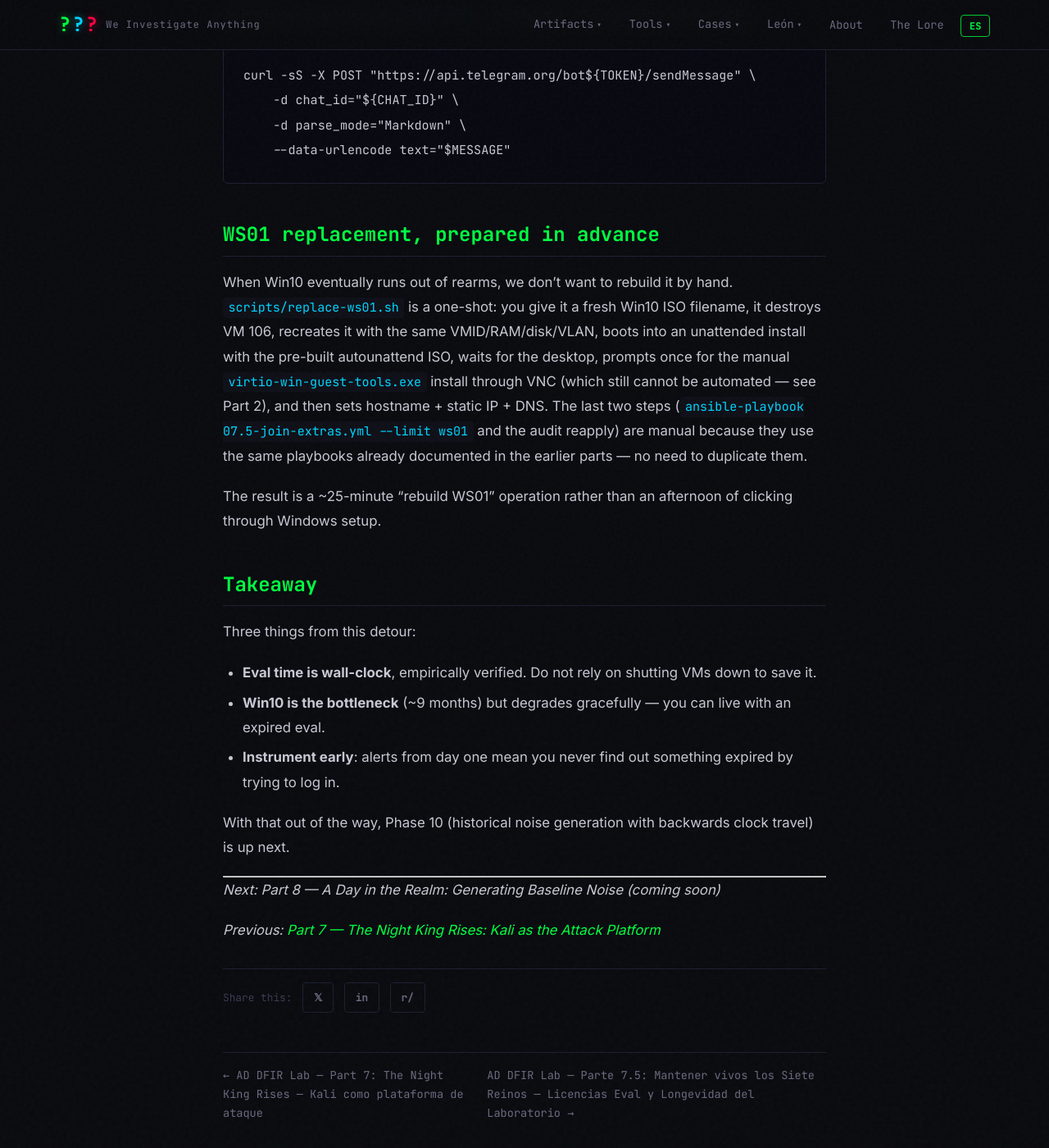
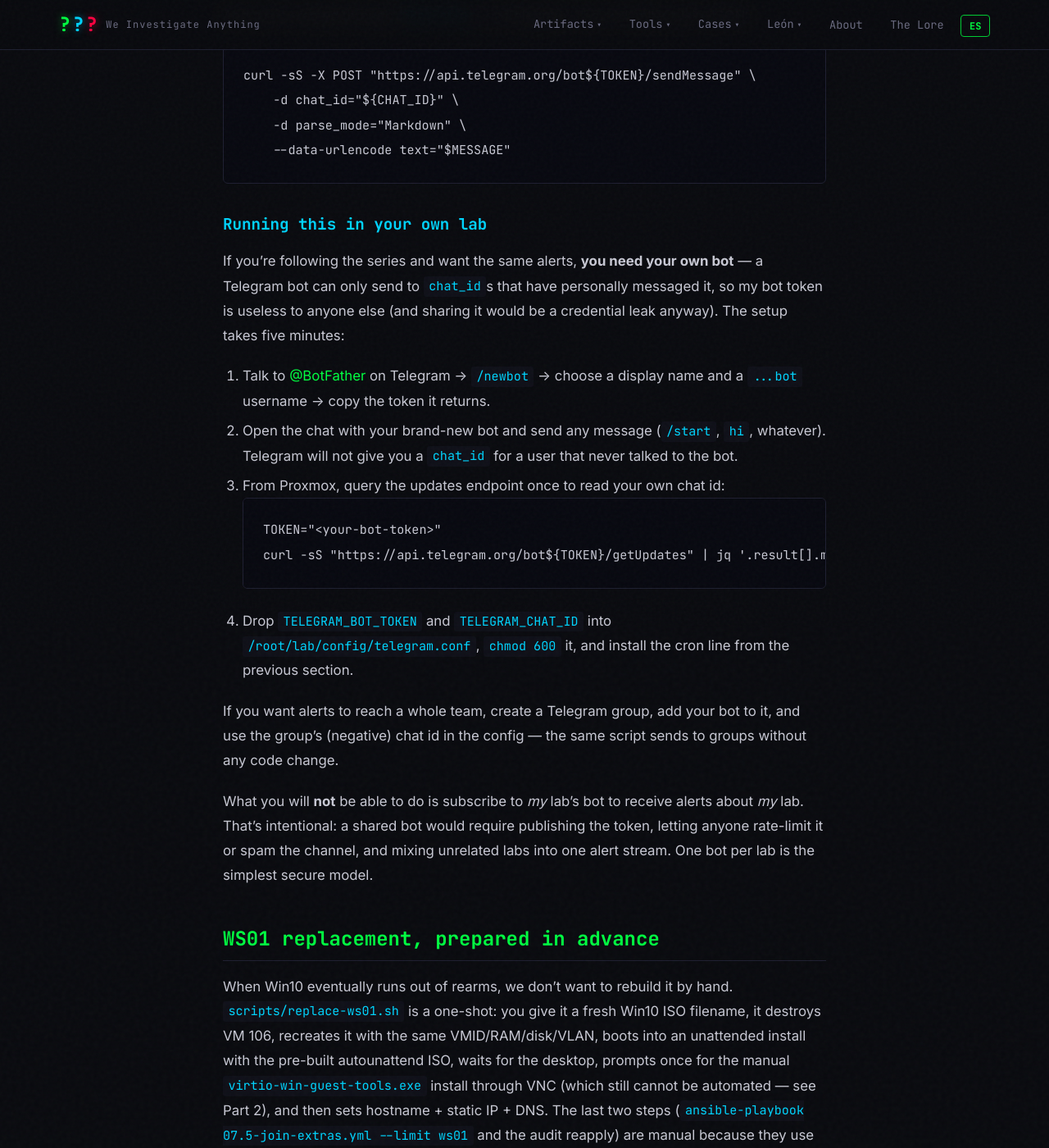
Before and after one commit to jupyterj0nes/jupyterj0nes.github.io, a Jekyll site: the page built from _posts/en/2026-04-13-ad-dfir-lab-part7-5-licenses.md, in a window 1280 px wide and 1400 px high, scrolled down 4257 px. Shown: the whole window at 82% size. Built offline with Jekyll 4.4.1, drawn with Linux system fonts in a browser that asks for light colours; comment, search, counter and statistics services are not loaded.

Commit message:
Part 7.5: add reader section for setting up their own Telegram bot (EN+ES)

````diff
--- a/_posts/en/2026-04-13-ad-dfir-lab-part7-5-licenses.md
+++ b/_posts/en/2026-04-13-ad-dfir-lab-part7-5-licenses.md
@@ -126,6 +126,23 @@ curl -sS -X POST "https://api.telegram.org/bot${TOKEN}/sendMessage" \
     --data-urlencode text="$MESSAGE"
 ```
 
+### Running this in your own lab
+
+If you're following the series and want the same alerts, **you need your own bot** — a Telegram bot can only send to `chat_id`s that have personally messaged it, so my bot token is useless to anyone else (and sharing it would be a credential leak anyway). The setup takes five minutes:
+
+1. Talk to [@BotFather](https://t.me/BotFather) on Telegram → `/newbot` → choose a display name and a `...bot` username → copy the token it returns.
+2. Open the chat with your brand-new bot and send any message (`/start`, `hi`, whatever). Telegram will not give you a `chat_id` for a user that never talked to the bot.
+3. From Proxmox, query the updates endpoint once to read your own chat id:
+   ```bash
+   TOKEN="<your-bot-token>"
+   curl -sS "https://api.telegram.org/bot${TOKEN}/getUpdates" | jq '.result[].message.chat.id'
+   ```
+4. Drop `TELEGRAM_BOT_TOKEN` and `TELEGRAM_CHAT_ID` into `/root/lab/config/telegram.conf`, `chmod 600` it, and install the cron line from the previous section.
+
+If you want alerts to reach a whole team, create a Telegram group, add your bot to it, and use the group's (negative) chat id in the config — the same script sends to groups without any code change.
+
+What you will **not** be able to do is subscribe to *my* lab's bot to receive alerts about *my* lab. That's intentional: a shared bot would require publishing the token, letting anyone rate-limit it or spam the channel, and mixing unrelated labs into one alert stream. One bot per lab is the simplest secure model.
+
 ## WS01 replacement, prepared in advance
 
 When Win10 eventually runs out of rearms, we don't want to rebuild it by hand. `scripts/replace-ws01.sh` is a one-shot: you give it a fresh Win10 ISO filename, it destroys VM 106, recreates it with the same VMID/RAM/disk/VLAN, boots into an unattended install with the pre-built autounattend ISO, waits for the desktop, prompts once for the manual `virtio-win-guest-tools.exe` install through VNC (which still cannot be automated — see Part 2), and then sets hostname + static IP + DNS. The last two steps (`ansible-playbook 07.5-join-extras.yml --limit ws01` and the audit reapply) are manual because they use the same playbooks already documented in the earlier parts — no need to duplicate them.
````
Also changed, not shown: _posts/es/2026-04-13-ad-dfir-lab-part7-5-licenses.md (+17 -0 lines).
